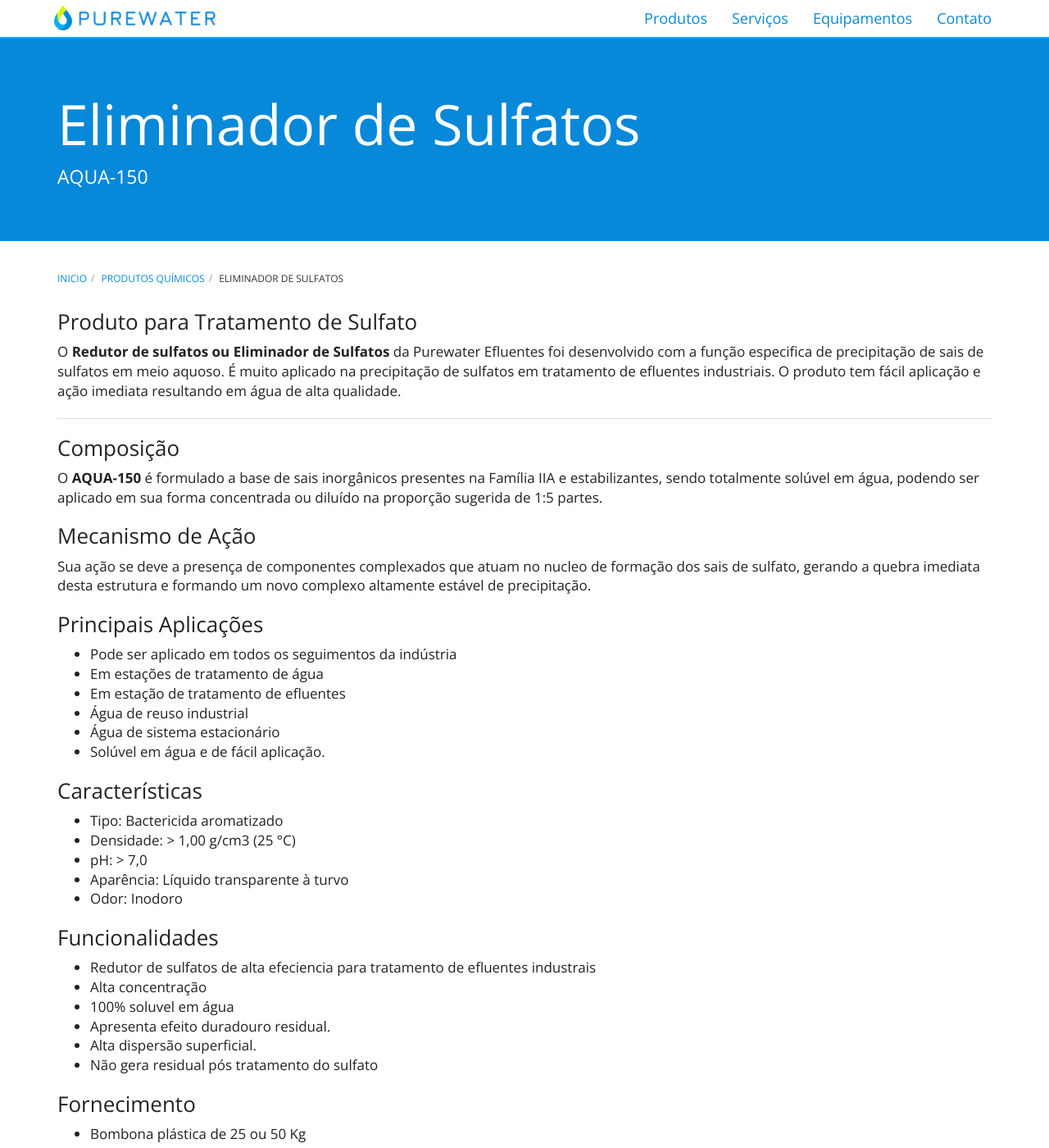
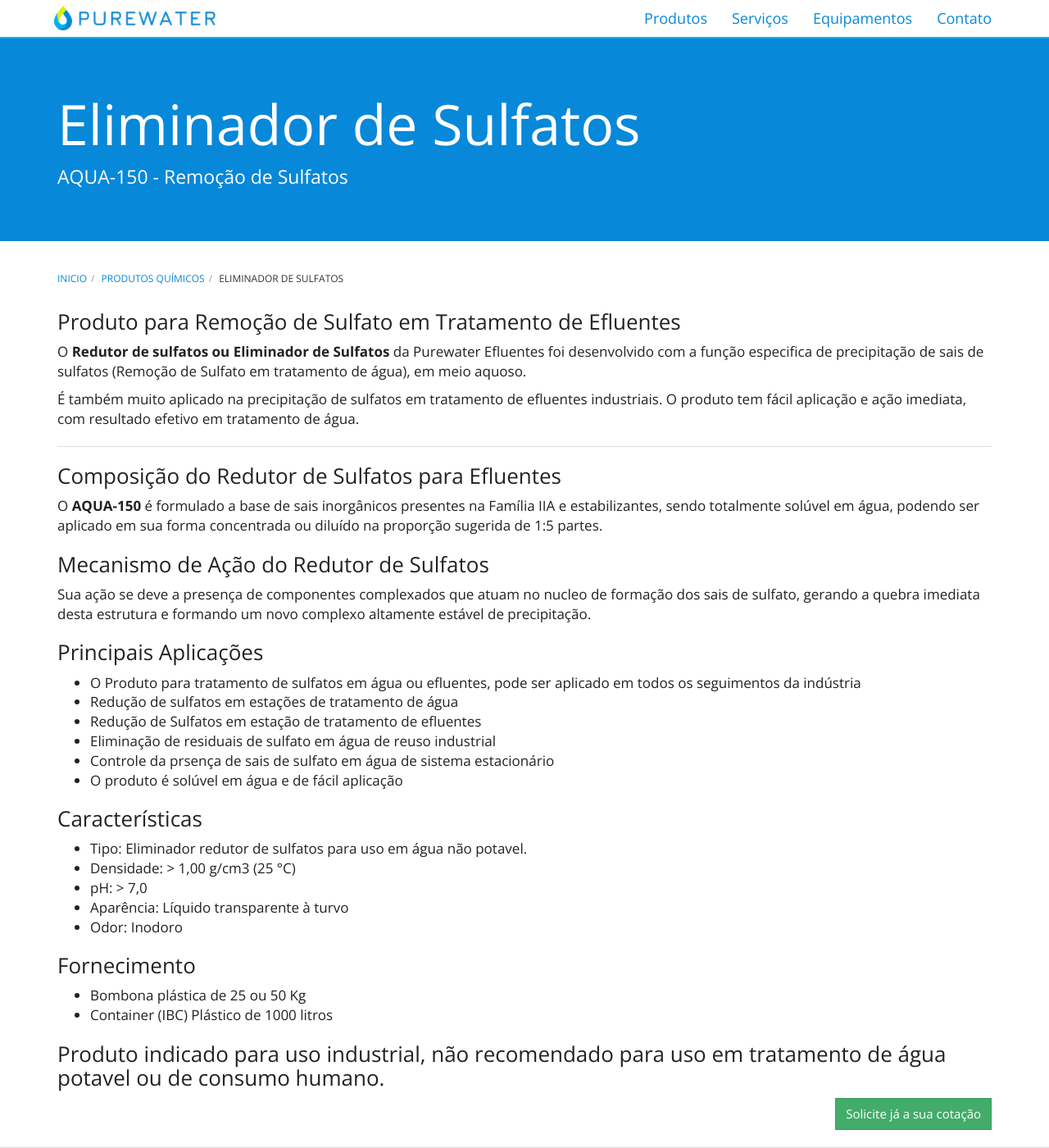
Before and after one commit to purewaterefluentes/purewaterefluentes.github.io, a Jekyll site: the page built from produtos/eliminador-de-sulfatos.md, in a window 1280 px wide and 1400 px high. Shown: the whole window at 82% size. Built offline with Jekyll 4.4.1, drawn with Linux system fonts in a browser that asks for light colours; nearby versions of some CDN libraries; library files that are not in the unit come from our copies.

Commit message:
Update eliminador-de-sulfatos.md

```diff
--- a/produtos/eliminador-de-sulfatos.md
+++ b/produtos/eliminador-de-sulfatos.md
@@ -1,51 +1,46 @@
 ---
 layout: contato
-pageTitle: Eliminador de Sulfatos - PUREWATER EFLUENTES
+pageTitle: Eliminador de Sulfatos - Remoção de Sulfatos - PUREWATER EFLUENTES
 title: Eliminador de Sulfatos
-subtitle: AQUA-150
+subtitle: AQUA-150 - Remoção de Sulfatos
 ---
 
-### Produto para Tratamento de Sulfato
+### Produto para Remoção de Sulfato em Tratamento de Efluentes
 
-O **Redutor de sulfatos ou Eliminador de Sulfatos** da Purewater Efluentes foi desenvolvido com a função especifica de precipitação de sais de sulfatos em meio aquoso. É muito aplicado na precipitação de sulfatos em tratamento de efluentes industriais.
-O produto tem fácil aplicação e ação imediata resultando em água de alta qualidade.
+O **Redutor de sulfatos ou Eliminador de Sulfatos** da Purewater Efluentes foi desenvolvido com a função especifica de precipitação de sais de sulfatos (Remoção de Sulfato em tratamento de água), em meio aquoso.
+
+É também muito aplicado na precipitação de sulfatos em tratamento de efluentes industriais.
+O produto tem fácil aplicação e ação imediata, com resultado efetivo em tratamento de água.
 
 ---
-### Composição
+### Composição do Redutor de Sulfatos para Efluentes
 
 O **AQUA-150** é formulado a base de sais inorgânicos presentes na Família IIA e estabilizantes, sendo totalmente solúvel em água, podendo ser aplicado em sua forma concentrada ou diluído na proporção sugerida de 1:5 partes.
 
-### Mecanismo de Ação
+### Mecanismo de Ação do Redutor de Sulfatos
 
 Sua ação se deve a presença de componentes complexados que atuam no nucleo de formação dos sais de sulfato, gerando a quebra imediata desta estrutura e formando um novo complexo altamente estável de precipitação.
 
 ### Principais Aplicações
 
-- Pode ser aplicado em todos os seguimentos da indústria
-- Em estações de tratamento de água
-- Em estação de tratamento de efluentes
-- Água de reuso industrial
-- Água de sistema estacionário
-- Solúvel em água e de fácil aplicação.
+- O Produto para tratamento de sulfatos em água ou efluentes, pode ser aplicado em todos os seguimentos da indústria
+- Redução de sulfatos em estações de tratamento de água
+- Redução de Sulfatos em estação de tratamento de efluentes
+- Eliminação de residuais de sulfato em água de reuso industrial
+- Controle da prsença de sais de sulfato em água de sistema estacionário
+- O produto é solúvel em água e de fácil aplicação
 
 ### Características
 
-- Tipo: Bactericida aromatizado
+- Tipo: Eliminador redutor de sulfatos para uso em água não potavel.
 - Densidade: > 1,00 g/cm3 (25 °C)
 - pH: > 7,0
 - Aparência: Líquido transparente à turvo
 - Odor: Inodoro
 
-### Funcionalidades
-
-- Redutor de sulfatos de alta efeciencia para tratamento de efluentes industrais
-- Alta concentração
-- 100% soluvel em água
-- Apresenta efeito duradouro residual.
-- Alta dispersão superficial.
-- Não gera residual pós tratamento do sulfato
-
 ### Fornecimento
 
 - Bombona plástica de 25 ou 50 Kg
 - Container (IBC) Plástico de 1000 litros
+
+### Produto indicado para uso industrial, não recomendado para uso em tratamento de água potavel ou de consumo humano.
```
